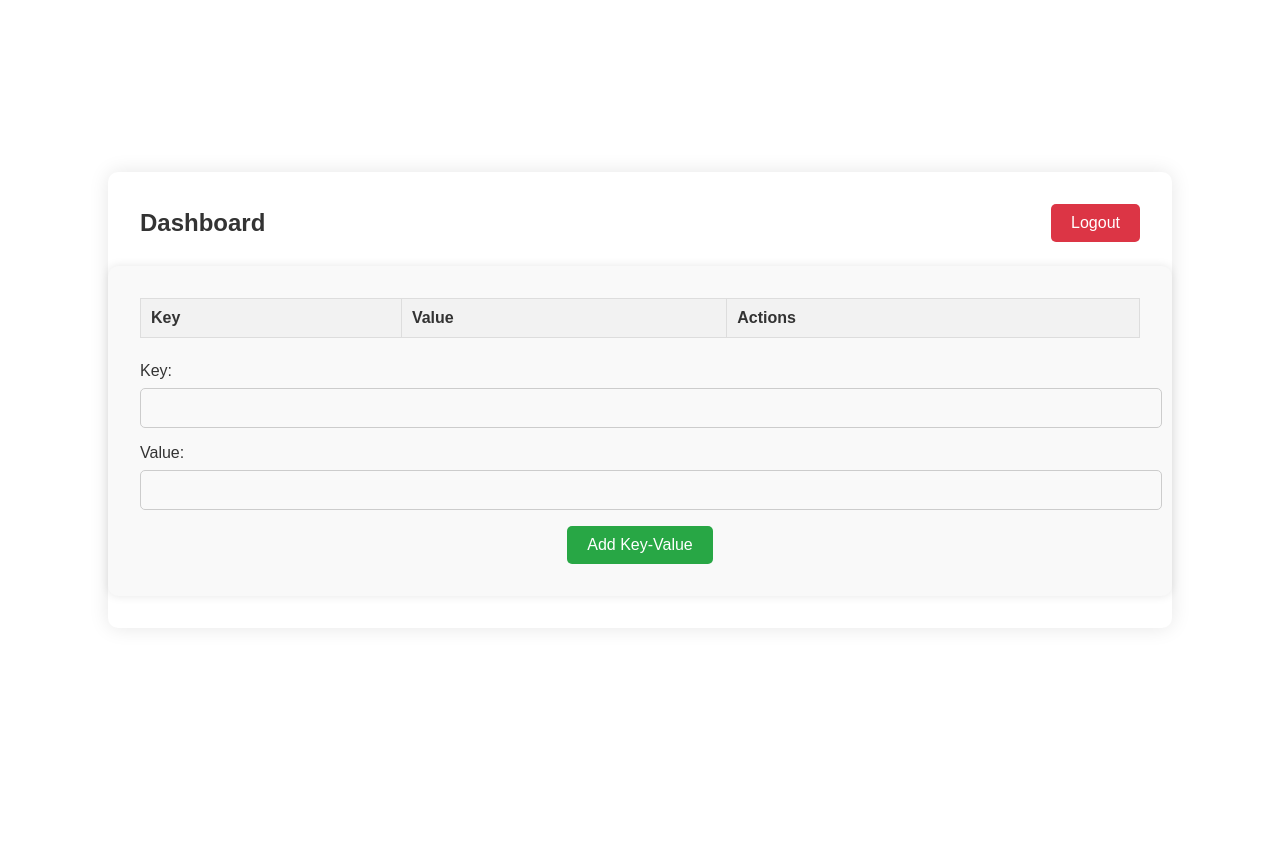
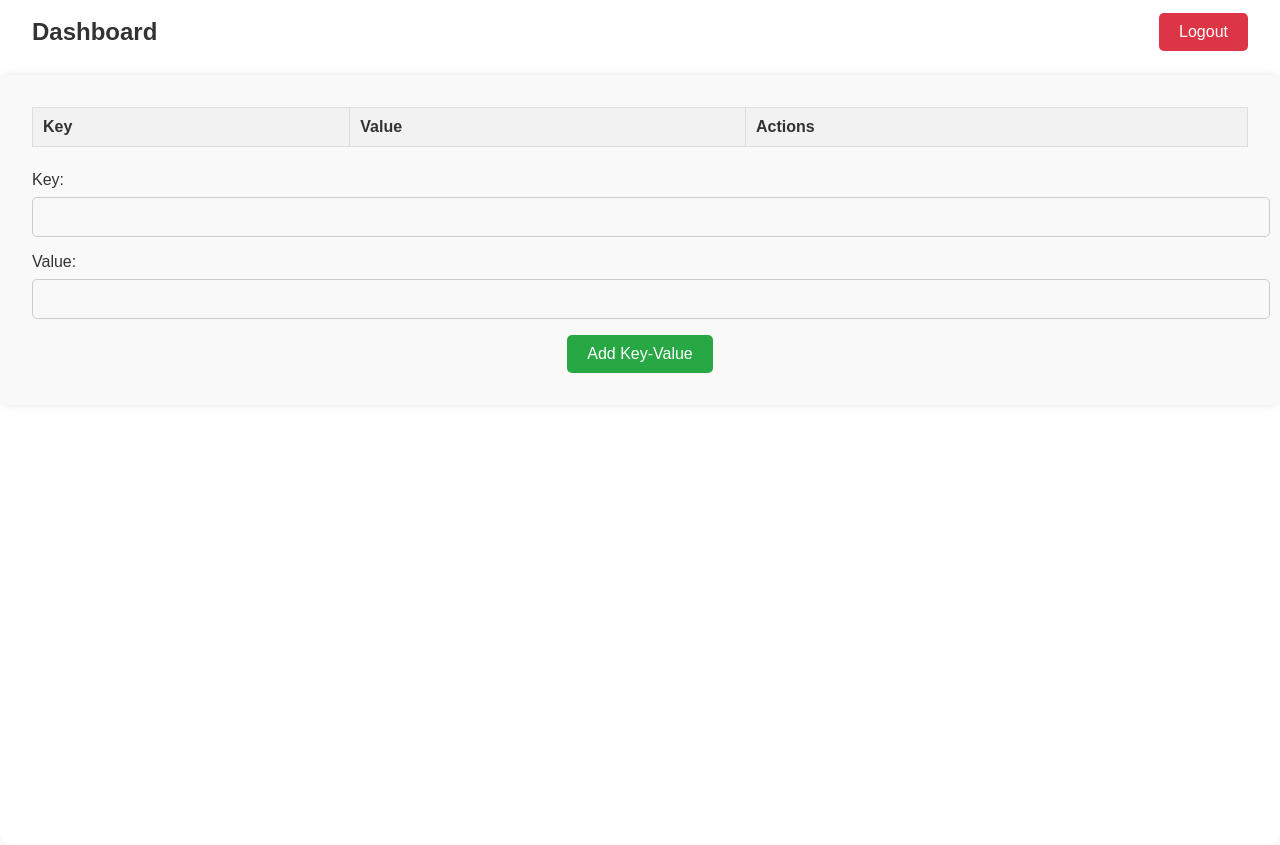
Before and after one commit to akhileshSRE/NavEase-app, a Flask app: page /dashboard in a window 1280 px wide. Before the commit the page ends 600 px from the top, so only its background shows below. Run offline with Flask 2, Linux system fonts and the light colour scheme; the visitor is signed in with stand-in values (Sample User, id 1); data comes from the database, SQL or seed files in the repository; data that the repository does not hold is empty; some libraries are stand-ins or nearby versions.

Commit message:
fixed dashboard page

```diff
--- a/static/css/dashboard.css
+++ b/static/css/dashboard.css
@@ -16,8 +16,9 @@ body {
     padding: 2rem;
     border-radius: 10px;
     box-shadow: 0 0 20px rgba(0, 0, 0, 0.1);
-    width: 90%;
-    max-width: 1000px;
+    width: 100%;
+    height: 100%;
+    margin-top: 2%;
     display: flex;
     flex-direction: column;
     align-items: center;
```
